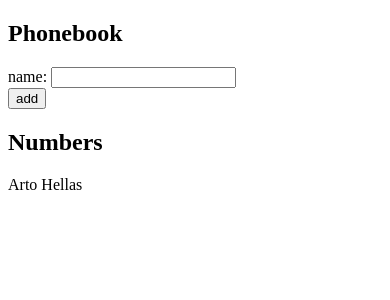
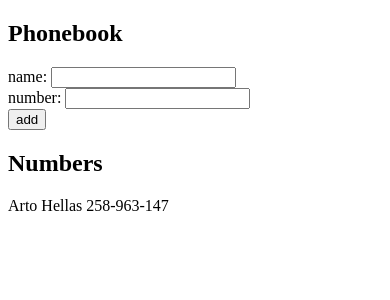
Before and after one commit to renecrapaud/frontEnd-bootcamp, a React (Vite) app in the folder part2/phonebook/: page / in a window 390 px wide. Shown: the top 300 px of the page. Built offline with nearby package versions, Linux system fonts and the light colour scheme.

Commit message:
Step 3. phonebook 2.8

```diff
--- a/part2/phonebook/src/App.jsx
+++ b/part2/phonebook/src/App.jsx
@@ -2,9 +2,12 @@
 
 const App = () => {
   const [persons, setPersons] = useState([
-    { name: 'Arto Hellas' }
+    { name: 'Arto Hellas',
+      number: '258-963-147'
+     }
   ])
   const [newName, setNewName] = useState('')
+  const [newNumber, setNewNumber] = useState('')
 
   const addName = (event) => {
     event.preventDefault()
@@ -14,14 +17,20 @@
     }
     const nameObject = {
       name: newName,
-      id: persons.length + 1,
+      number: newNumber,
+      id: persons.length + 1
     }
     setPersons(persons.concat(nameObject))
     setNewName('')
+    setNewNumber('')
   }
 
   const handleNameChange = (event) => {
     setNewName(event.target.value)
+  }
+
+  const handleNumberChange = (event) => {
+    setNewNumber(event.target.value)
   }
   return (
     <div>
@@ -31,11 +40,14 @@
           name: <input value={newName} onChange={handleNameChange}/>
         </div>
         <div>
+          number: <input value={newNumber} onChange={handleNumberChange}/>
+        </div>
+        <div>
           <button type="submit" onClick={addName}>add</button>
         </div>
       </form>
       <h2>Numbers</h2>
-      {persons.map(person => <p key={person.name}>{person.name}</p>)}
+      {persons.map(person => <p key={person.name}>{person.name} <span>{person.number}</span></p>)}
     </div>
   )
 }
```
